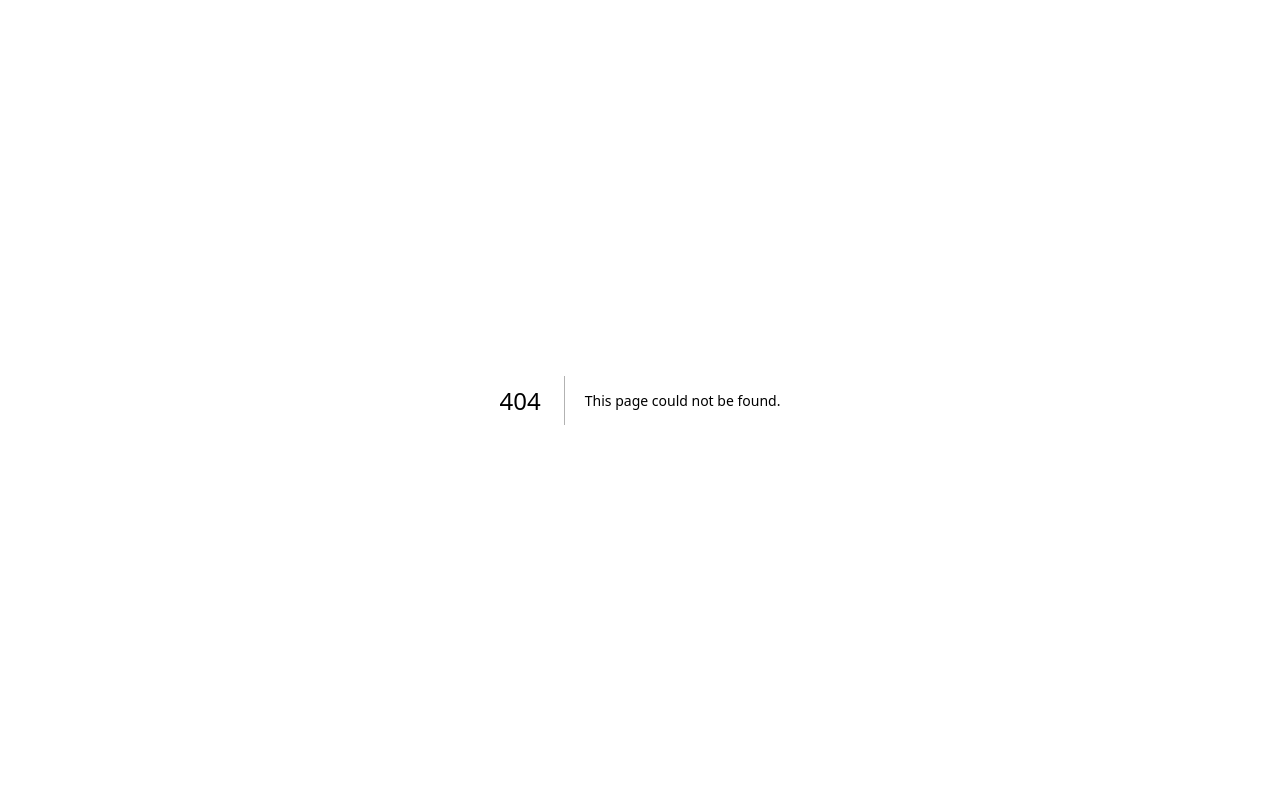
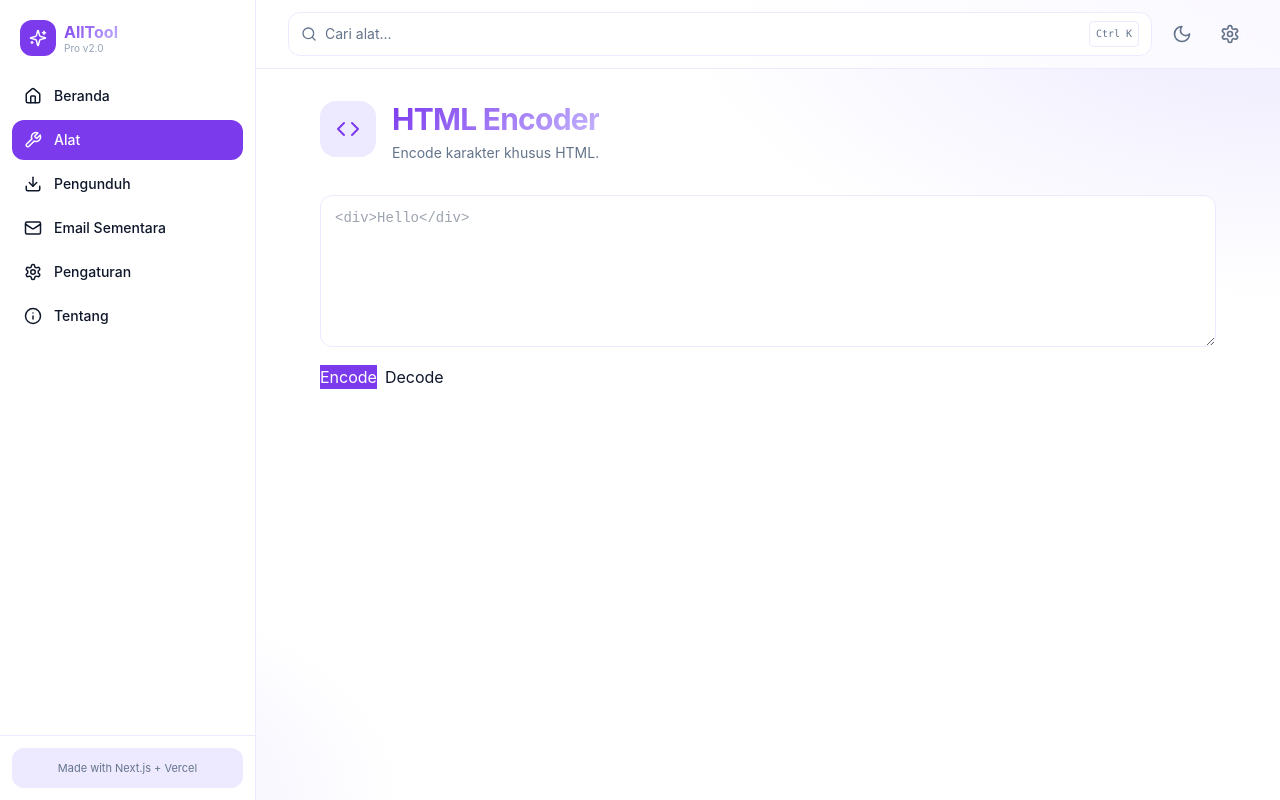
Before and after one commit to sionlimitles-spec/all-tool-sxzz, a Next.js app: page /tools/html-encoder in a window 1280 px wide. Before the commit this address had no page. Built offline with nearby package versions, Linux system fonts and the light colour scheme.

Commit message:
Add HTML Encoder tool with encode and decode functionality

```diff
--- /dev/null
+++ b/src/app/tools/html-encoder/page.tsx
@@ -0,0 +1,43 @@
+"use client";
+
+import { useState } from "react";
+import ToolLayout from "@/components/tool-layout";
+import { Code, Copy } from "lucide-react";
+import { copyText } from "@/lib/utils";
+
+export default function Page() {
+  const [input, setInput] = useState("");
+  const [output, setOutput] = useState("");
+  const [copied, setCopied] = useState(false);
+
+  const encode = () => {
+    setOutput(
+      input
+        .replace(/&/g, "&amp;")
+        .replace(/</g, "&lt;")
+        .replace(/>/g, "&gt;")
+        .replace(/"/g, "&quot;")
+        .replace(/'/g, "&#39;")
+    );
+  };
+
+  const decode = () => {
+    const el = document.createElement("textarea");
+    el.innerHTML = input;
+    setOutput(el.value);
+  };
+
+  const copy = async () => { if (await copyText(output)) { setCopied(true); setTimeout(() => setCopied(false), 1500); } };
+
+  return (
+    <ToolLayout title="HTML Encoder" description="Encode karakter khusus HTML." icon={<Code size={24} color="var(--primary)" />}>
+      <textarea value={input} onChange={(e) => setInput(e.target.value)} placeholder="<div>Hello</div>" className="textarea" rows={6} />
+      <div className="mt-3 flex flex-wrap gap-2">
+        <button onClick={encode} className="btn-primary">Encode</button>
+        <button onClick={decode} className="btn-secondary">Decode</button>
+        {output && <button onClick={copy} className="btn-secondary"><Copy size={14} />{copied ? "Tersalin!" : "Salin"}</button>}
+      </div>
+      {output && <textarea value={output} readOnly className="textarea mt-4" rows={6} />}
+    </ToolLayout>
+  );
+}
```
